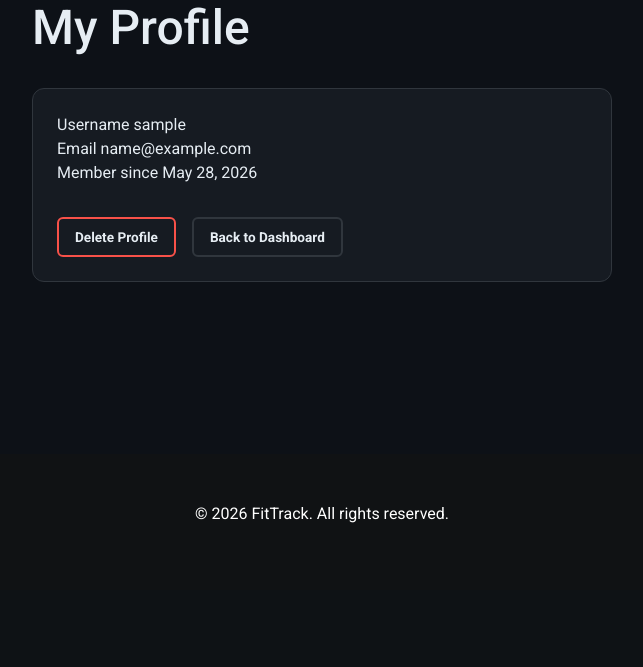
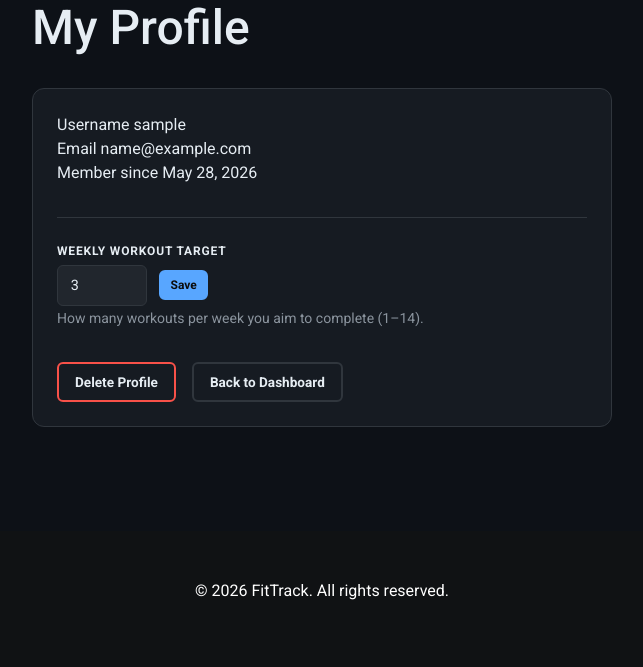
Before and after one commit to MHussainGit/Milestone-Project-3--fitness-tracker, a Django app: page /profile/ in a window 1280 px wide. Shown: the part 210-877 px from the top of the page, without its empty margins (318-961 px from the left). Before the commit the page ends 733 px from the top, so only its background shows below. Run offline with Django 4.2, Linux system fonts and the light colour scheme; the visitor is signed in with stand-in values (Sample User, id 1); data comes from the database, SQL or seed files in the repository.

Commit message:
Add configurable workout target and improve frequency chart

```diff
--- a/tracker/models.py
+++ b/tracker/models.py
@@ -227,3 +227,11 @@ class WorkoutTemplateItem(models.Model):
 
     def __str__(self):
         return f"{self.template.name} — {self.exercise.name}"
+
+
+class UserProfile(models.Model):
+    user           = models.OneToOneField(User, on_delete=models.CASCADE, related_name='profile')
+    workout_target = models.PositiveSmallIntegerField(default=3)
+
+    def __str__(self):
+        return f"{self.user.username} profile"
--- a/tracker/templates/tracker/profile.html
+++ b/tracker/templates/tracker/profile.html
@@ -23,6 +23,20 @@
       </div>
     </div>
 
+    <form method="post" style="margin-top:2rem;border-top:1px solid var(--border);padding-top:1.5rem">
+      {% csrf_token %}
+      <div class="form-group">
+        <label for="workout_target" class="form-label">Weekly Workout Target</label>
+        <div style="display:flex;gap:.75rem;align-items:center;max-width:220px">
+          <input type="number" id="workout_target" name="workout_target"
+                 value="{{ workout_target }}" min="1" max="14"
+                 class="form-control" style="width:90px">
+          <button type="submit" class="btn btn-primary btn-sm">Save</button>
+        </div>
+        <small style="color:var(--muted)">How many workouts per week you aim to complete (1–14).</small>
+      </div>
+    </form>
+
     <div class="form-actions" style="margin-top: 2rem; justify-content: flex-start; gap: 1rem;">
       <a href="{% url 'profile_delete' %}" class="btn btn-danger">Delete Profile</a>
       <a href="{% url 'dashboard' %}" class="btn btn-secondary">Back to Dashboard</a>
--- a/tracker/views.py
+++ b/tracker/views.py
@@ -18,7 +18,7 @@ from django.views.generic import UpdateView, DeleteView
 from .models import (
     Workout, WorkoutEntry, Exercise,
     BodyWeightEntry, DailyNote, PersonalRecord,
-    WorkoutTemplate, WorkoutTemplateItem,
+    WorkoutTemplate, WorkoutTemplateItem, UserProfile,
 )
 from .forms import (
     RegisterForm, LoginForm,
@@ -101,8 +101,19 @@ def logout_view(request):
 
 @login_required
 def profile(request):
+    user_profile, _ = UserProfile.objects.get_or_create(user=request.user)
+    if request.method == 'POST':
+        try:
+            target = int(request.POST.get('workout_target', 3))
+            user_profile.workout_target = max(1, min(target, 14))
+            user_profile.save()
+            messages.success(request, 'Workout target updated.')
+        except (ValueError, TypeError):
+            messages.error(request, 'Please enter a valid number.')
+        return redirect('profile')
     return render(request, 'tracker/profile.html', {
         'user_profile': request.user,
+        'workout_target': user_profile.workout_target,
     })
 
 
@@ -128,6 +139,18 @@ def dashboard(request):
     """
     Main dashboard — stats, recent workouts, streak, today's note, PRs.
     """
+    user_profile, _ = UserProfile.objects.get_or_create(user=request.user)
+
+    if request.method == 'POST':
+        try:
+            target = int(request.POST.get('workout_target', 3))
+            user_profile.workout_target = max(1, min(target, 14))
+            user_profile.save()
+            messages.success(request, 'Workout target updated.')
+        except (ValueError, TypeError):
+            messages.error(request, 'Please enter a valid number.')
+        return redirect('dashboard')
+
     user_workouts = Workout.objects.filter(
         user=request.user
     ).prefetch_related('entries__exercise')
@@ -161,17 +184,18 @@ def dashboard(request):
     recent_workouts = list(user_workouts[:5])
 
     context = {
-        'recent_workouts': recent_workouts,
-        'total_workouts':  total_workouts,
-        'total_entries':   total_entries,
-        'monthly_sets':    monthly_sets,
+        'recent_workouts':  recent_workouts,
+        'total_workouts':   total_workouts,
+        'total_entries':    total_entries,
+        'monthly_sets':     monthly_sets,
         'monthly_workouts': monthly_workout_count,
-        'streak':          streak,
-        'todays_note':     todays_note,
-        'top_prs':         top_prs,
-        'current_month':   current_month,
-        'latest_bw':       latest_bw,
-        'today':           today,
+        'streak':           streak,
+        'todays_note':      todays_note,
+        'top_prs':          top_prs,
+        'current_month':    current_month,
+        'latest_bw':        latest_bw,
+        'today':            today,
+        'workout_target':   user_profile.workout_target,
     }
     return render(request, 'tracker/dashboard.html', context)
 
@@ -486,18 +510,40 @@ def progress(request):
         for workout in all_workouts:
             month_key = workout.date.strftime('%Y-%m')
             month_dict[month_key] = month_dict.get(month_key, 0) + 1
-        for month_key in sorted(month_dict.keys()):
-            freq_labels.append(month_key)
-            freq_data.append(month_dict[month_key])
+        if month_dict:
+            from datetime import date
+            keys = sorted(month_dict.keys())
+            start_y, start_m = map(int, keys[0].split('-'))
+            end_y, end_m = map(int, keys[-1].split('-'))
+            y, m = start_y, start_m
+            while (y, m) <= (end_y, end_m):
+                k = f"{y}-{m:02d}"
+                freq_labels.append(k)
+                freq_data.append(month_dict.get(k, 0))
+                m += 1
+                if m > 12:
+                    m = 1
+                    y += 1
     else:
         week_dict = {}
         for workout in all_workouts:
             iso_year, iso_week, _ = workout.date.isocalendar()
             week_key = f"{iso_year}-W{iso_week:02d}"
             week_dict[week_key] = week_dict.get(week_key, 0) + 1
-        for week_key in sorted(week_dict.keys()):
-            freq_labels.append(week_key)
-            freq_data.append(week_dict[week_key])
+        if week_dict:
+            from datetime import date, timedelta as td
+            keys = sorted(week_dict.keys())
+            def _week_start(key):
+                y, w = int(key[:4]), int(key[6:])
+                return date.fromisocalendar(y, w, 1)
+            cur = _week_start(keys[0])
+            end = _week_start(keys[-1])
+            while cur <= end:
+                iso_y, iso_w, _ = cur.isocalendar()
+                k = f"{iso_y}-W{iso_w:02d}"
+                freq_labels.append(k)
+                freq_data.append(week_dict.get(k, 0))
+                cur += td(weeks=1)
 
     # Exercise progress — user picks an exercise
     selected_ex_id = request.GET.get('exercise', '')
@@ -536,6 +582,7 @@ def progress(request):
         user=request.user
     ).select_related('exercise').order_by('-best_weight')
 
+    user_profile, _ = UserProfile.objects.get_or_create(user=request.user)
     range_options = [('30d', '30'), ('90d', '90'), ('6m', '180'), ('1y', '365'), ('All', 'all')]
 
     context = {
@@ -561,6 +608,7 @@ def progress(request):
         'selected_exercise': selected_exercise,
         'selected_ex_id':    selected_ex_id,
         'all_prs':           all_prs,
+        'workout_target':    user_profile.workout_target,
     }
     return render(request, 'tracker/progress.html', context)
 
```
Also changed, not shown: tracker/templates/tracker/dashboard.html (+12 -0 lines), tracker/templates/tracker/progress.html (+44 -4 lines), tracker/migrations/0003_add_user_profile.py (added).
